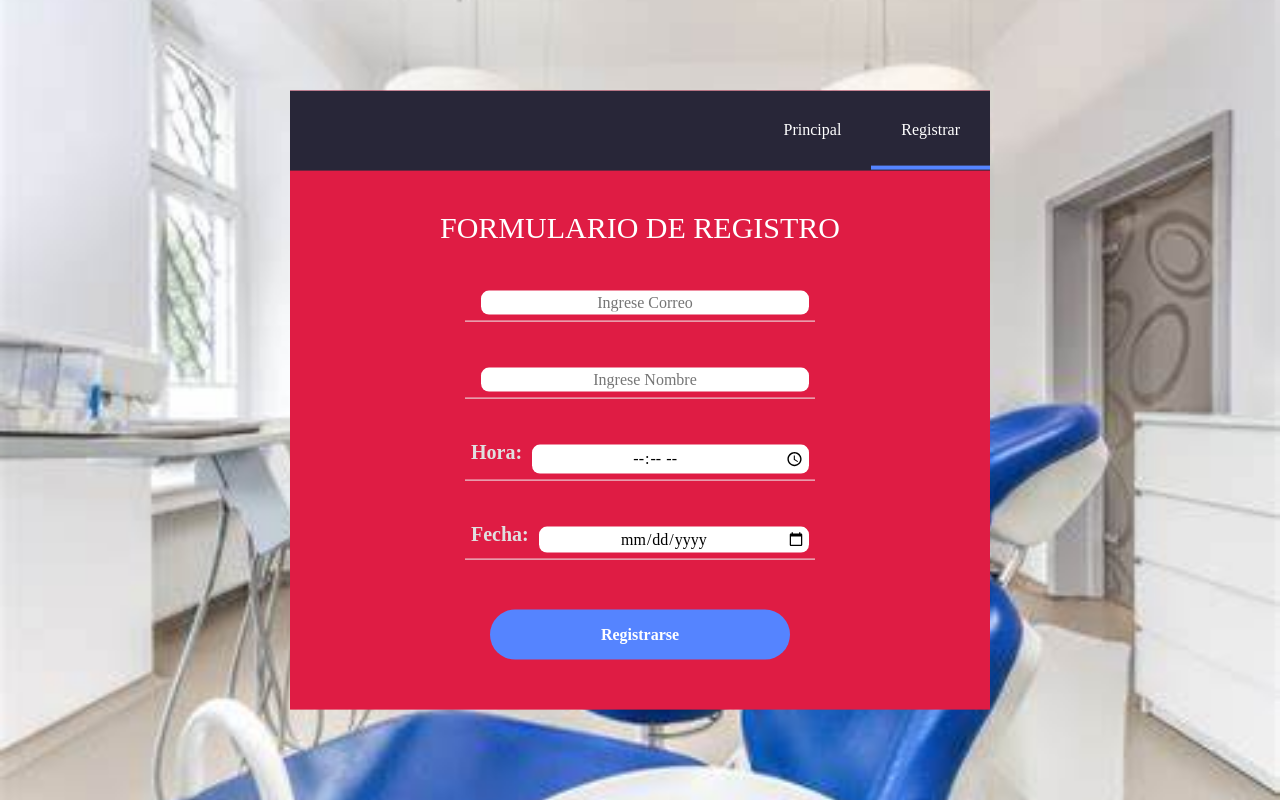
After one commit to juandennisb/Clinica-Calisaya, a PHP site: page /RegistraReserva.php in a window 1280 px wide. The commit adds this page. Run offline with PHP 8.4, Linux system fonts and the light colour scheme; some libraries are stand-ins or nearby versions.

Commit message:
programa actualizado por Dario

```diff
--- /dev/null
+++ b/RegistraReserva.php
@@ -0,0 +1,57 @@
+<?php session_start();
+
+    if(isset($_SESSION['usuario'])) {
+        header('location: index.php');
+    }
+
+
+
+    if ($_SERVER['REQUEST_METHOD'] == 'POST'){
+
+        $correo = $_POST['correo'];
+        $nombre = $_POST['nombre'];
+        $hora = $_POST['hora'];
+        $fecha = $_POST['fecha'];
+
+        $error = '';
+
+        if (empty($correo) or empty($nombre) or empty($hora) or empty($fecha)){
+
+            $error .= '<i>Favor de rellenar todos los campos</i>';
+        }else{
+            try{
+                $conexion = new PDO('mysql:host=localhost;dbname=login', 'root', '');
+            }catch(PDOException $prueba_error){
+                echo "Error: " . $prueba_error->getMessage();
+            }
+
+            $statement = $conexion->prepare('SELECT * FROM reservas WHERE nombre = :nombre LIMIT 1');
+            $statement->execute(array(':nombre' => $nombre));
+            $resultado = $statement->fetch();
+
+
+            if ($resultado != false){
+                $error .= '<i style="color: white;">Este usuario ya se registro anteriormente</i>';
+            }
+
+        }
+
+        if ($error == ''){
+            $statement = $conexion->prepare('INSERT INTO reservas (id, correo, nombre, hora, fecha) VALUES (null, :correo, :nombre, :hora, :fecha)');
+            $statement->execute(array(
+
+                ':correo' => $correo,
+                ':nombre' => $nombre,
+                ':hora' => $hora,
+                ':fecha' => $fecha
+
+            ));
+
+            $error .= '<i style="color: white;">Usuario registrado exitosamente</i>';
+        }
+    }
+
+
+    require 'frontend/RegistrarReserva.php';
+
+?>
--- /dev/null
+++ b/css/style.css
@@ -0,0 +1,217 @@
+*{
+    margin: 0;
+    padding: 0;
+    box-sizing: border-box;
+    font-family: 'Raleway';
+    text-decoration: none;
+}
+
+body{
+    background-image: url('../assets/img/registro.jpg');
+    background-position: center;
+    background-attachment: fixed;
+    background-size: cover;
+}
+
+.container-form{
+    width: 100%;
+    max-width: 700px;
+    background: #DF1C44;
+    position: absolute;
+    top: 50%;
+    left: 50%;
+    transform: translate(-50%, -50%);
+    padding-bottom: 50px;
+    overflow: hidden;
+}
+
+.header{
+    width: 100%;
+    height: 80px;
+    padding: 10px;
+    background: #282638;
+    display: flex;
+    position: relative;
+}
+
+.logo-title{
+    display: flex;
+    margin-top: 8px;
+    margin-left: 10px;
+}
+
+.logo-title img{
+    width: 40px;
+    height: 40px;
+}
+
+.logo-title h2{
+   margin-left: 10px;
+    margin-top: 8px;
+    color: white;
+    font-weight: 300;
+}
+
+.menu{
+    display: flex;
+    position: absolute;
+    right: 0px;
+    top: 0px;
+    color: white;
+}
+
+.menu li{
+    list-style: none;
+    padding: 30px;
+    padding-bottom: 27px;
+    font-weight: 300;
+}
+
+.line-li{
+    border-bottom: 4px solid #5584FF;
+}
+
+.menu li:hover{
+    border-bottom: 4px solid #fff;
+    cursor: pointer;
+}
+
+a{
+    color: white;
+}
+
+/*formulario Login*/
+
+
+.form{
+    width: 100%;
+}
+
+.form .welcome-form{
+    display: flex;
+    justify-content: center;
+    margin-top: 40px;
+}
+
+.form .welcome-form h1{
+    font-weight: 300;
+    font-size: 30px;
+    color: #FFF;
+}
+
+.form .welcome-form h2{
+    font-size: 34px;
+    margin-left: 10px;
+    margin-top: -4px;
+    font-weight: bold;
+    color: #5584FF;
+}
+
+.line-input{
+    max-width: 350px;
+    display: flex;
+    border-bottom: 1px solid #efefef;
+    margin: auto;
+    margin-top: 40px;
+    padding: 6px;
+    position: relative;
+}
+
+.border-input{
+    border-bottom: 1px solid #5584FF;
+}
+
+.line-input input{
+    border-style: none;
+    border-radius: 8px;
+    outline: 0px;
+    margin-left: 10px;
+    font-size: 16px;
+    width: 100%;
+    font-weight: 300;
+    text-align: center;
+    padding: 3px;
+}
+
+.line-input label{
+    font-size: 20px;
+    position: relative;
+    top: -4px;
+    color: #E0E0E0;
+}
+
+.form button{
+    width: 300px;
+    height: 50px;
+    display: block;
+    margin: auto;
+    margin-top: 50px;
+    color: white;
+    background: #5584FF;
+    border-style: none;
+    outline: 0px;
+    border-radius: 50px;
+    font-size: 16px;
+    font-weight: bold;
+    cursor: pointer;
+}
+
+.form button:hover{
+    opacity: .9;
+}
+
+.form button label{
+    position: relative;
+    left: 50px;
+    font-size: 10px;
+    cursor: pointer;
+}
+
+
+.mensaje{
+    width: 100%;
+    max-width: 350px;
+    margin: auto;
+    margin-top: 20px;
+    text-align: left;
+    padding: 6px;
+    color: red;
+}
+
+
+.active{
+    border-bottom: 4px solid #5584FF;
+}
+
+
+/*Principal*/
+
+
+.welcome{
+            width: 100%;
+            max-width: 600px;
+            margin: auto;
+            margin-top: 100px;
+            background: rgba(0,0,0,0.6);
+            text-align: center;
+            padding: 20px;
+        }
+
+        .welcome h1{
+            font-size: 50px;
+            color: white;
+            font-weight: 100;
+        }
+
+        .welcome a{
+            display: block;
+            margin-top: 40px;
+            font-size: 20px;
+            padding: 10px;
+            border: 1px solid white;
+        }
+
+        .welcome a:hover{
+            color: black;
+            background: white;
+        }
--- /dev/null
+++ b/frontend/RegistrarReserva.php
@@ -0,0 +1,54 @@
+<!DOCTYPE html>
+<html lang="en">
+<head>
+    <meta charset="UTF-8">
+    <title>Registrar reserva</title>
+    <meta name="viewport" content="width=device-width, user-scalable=no, initial-scale=1.0, maximum-scale=1.0, minimum-scale=1.0">
+    <link rel="stylesheet" type="text/css" href="css/style.css">
+</head>
+<body>
+
+<div class="container-form">
+        <div class="header">
+            <div class="menu">
+                <a href="index.php"><li class="module-login">Principal</li></a>
+                <a href="RegistraReserva.php"><li class="module-register active">Registrar</li></a>
+            </div>
+        </div>
+
+        <form action="<?php echo htmlspecialchars($_SERVER['PHP_SELF']); ?>" method="post" class="form">
+            <div class="welcome-form"><h1>FORMULARIO DE REGISTRO</h1></div>
+
+            <div class="user line-input">
+                <label class="lnr lnr-envelope"><b></b></label>
+                <input type="text" placeholder="Ingrese Correo" name="correo">
+            </div>
+            <div class="user line-input">
+                <label class="lnr lnr-envelope"><b></b> </label>
+                <input type="text" name="nombre" placeholder="Ingrese Nombre">
+            </div>
+            <div class="password line-input">
+                <label class="lnr lnr-lock"><b>Hora: </b></label>
+                <input type="time" name="hora" placeholder="hora">
+            </div>
+            <div class="password line-input">
+                <label class="lnr lnr-lock"><b>Fecha: </b></label>
+                <input type="date" name="fecha" placeholder="Fecha">
+            </div>
+
+            <?php if(!empty($error)): ?>
+            <div class="mensaje">
+                <?php echo $error; ?>
+            </div>
+            <?php endif; ?>
+
+            <button type="submit">Registrarse<label class="lnr lnr-chevron-right"></label></button>
+
+    </form>
+    </div>
+
+
+    <script src="js/jquery.js"></script>
+    <script src="js/script.js"></script>
+</body>
+</html>
--- a/inicial.php
+++ b/inicial.php
@@ -43,7 +43,7 @@
             <div class="container">
                 <div class="masthead-subheading">Bienvenido a la clinica </div>
                 <div class="masthead-heading text-uppercase">Calizaya</div>
-                <a class="btn btn-success btn-xl text-uppercase js-scroll-trigger" href="">Reserva tu registro</a>
+                <a class="btn btn-success btn-xl text-uppercase js-scroll-trigger" href="RegistraReserva.php">Reserva tu registro</a>
             </div>
         </header>
         <!-- Services-->
```
Also changed, not shown: index.html (added, +12 -0 lines), README.md, assets/img/registro.jpg (added).
